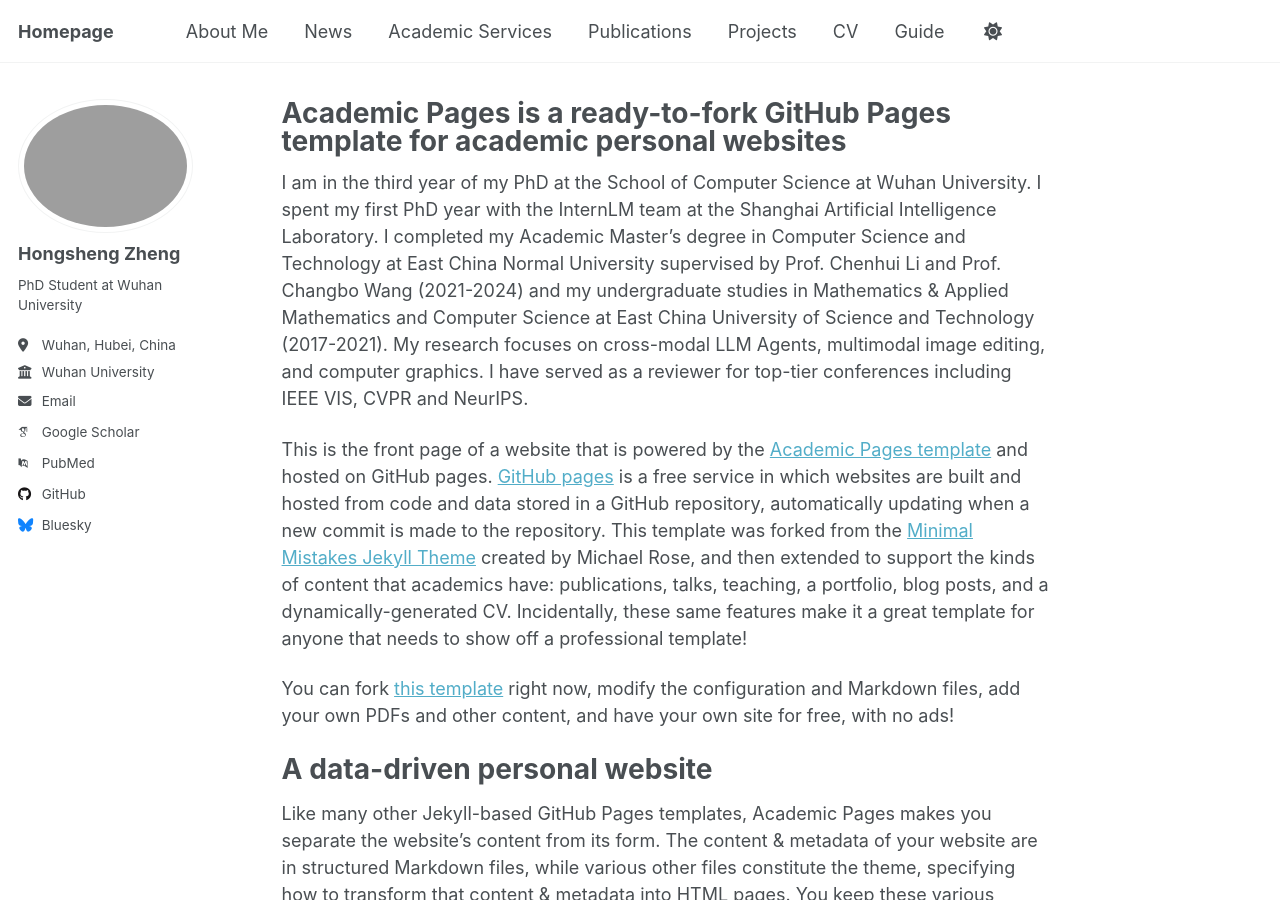
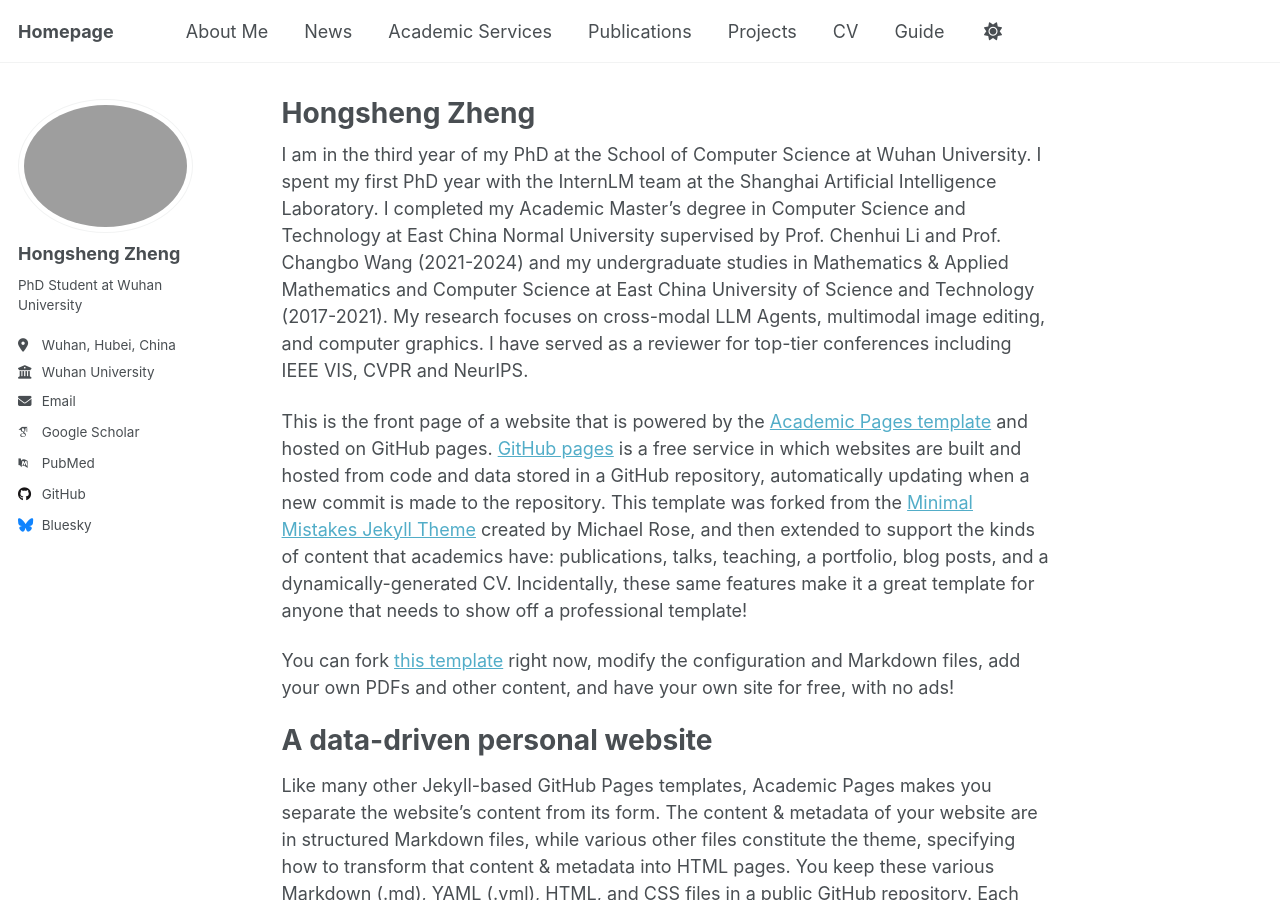
Before and after one commit to hongsheng-Z/hongsheng-Z.github.io, a Jekyll site: the page built from _pages/about.md, in a window 1280 px wide and 900 px high. Built offline with Jekyll 4.4.1, drawn with Linux system fonts in a browser that asks for light colours; some web fonts are replaced; a script that is not in the unit is left out.

Commit message:
Update about.md

```diff
--- a/_pages/about.md
+++ b/_pages/about.md
@@ -1,6 +1,6 @@
 ---
 permalink: /
-title: "Academic Pages is a ready-to-fork GitHub Pages template for academic personal websites"
+title: "Hongsheng Zheng"
 author_profile: true
 redirect_from:
   - /about/
```
